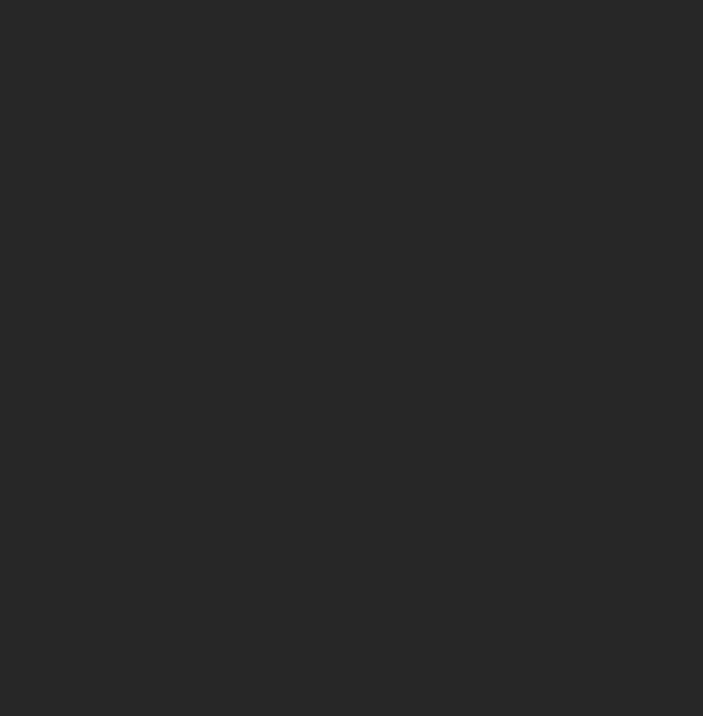
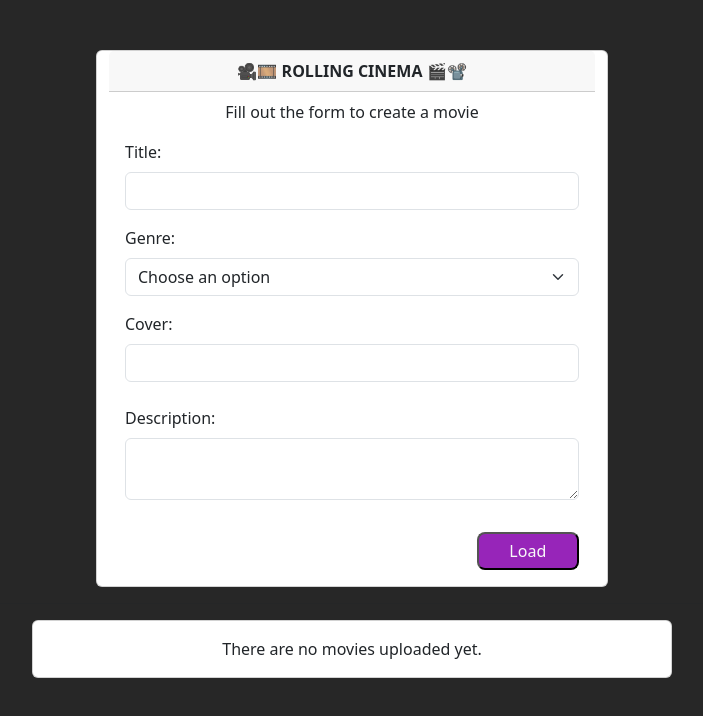
Before and after one commit to CardozoMartin/ReactRolling-Grupo2, a React (Vite) app: page / in a window 1280 px wide. Shown: the top 716 px of the page, without its empty margins (288-991 px from the left). Built offline with nearby package versions, Linux system fonts and the light colour scheme.

Commit message:
termino ejercicio 10

```diff
--- a/src/components/Ejercicio 10/Ejercicio10.jsx
+++ b/src/components/Ejercicio 10/Ejercicio10.jsx
@@ -1,5 +1,7 @@
-import { useState } from "react";
+import { useEffect, useState } from "react";
 import { useForm } from "react-hook-form";
+
+import { createRandomId } from "../../Utils";
 
 // ---------------------------
 // Ejercicio 10: Crear una aplicación web con react que contenga un formulario con los siguientes campos:
@@ -12,8 +14,9 @@ import { useForm } from "react-hook-form";
 
 
 const MovieForm = () => {
-    const {registee, handleSubmit, formState: {errors}, reset } = useForm();
-    const [movie, setMovie] = useState();
+    const {register, handleSubmit, formState: {errors}, reset } = useForm();
+    const [movie, setMovie] = useState([]);
+    // const [formMD, setFormMD] = useState({});
 
     const newMovie = (data) => {
     const newMovieData = {
@@ -21,19 +24,154 @@ const MovieForm = () => {
         movie: data,
     };
     setMovie([...movie, newMovieData]);
-    //LS
+    localStorage.setItem('movies', JSON.stringify([...movie, newMovieData]));
     reset();
-    }
+    };
 
-    //delete
+    const deleteMovie = (id) => {
+        const updatedMovies = movie.filter((apt)=> apt.id !== id);
+        setMovie(updatedMovies);
+        localStorage.setItem('movies', JSON.stringify(updatedMovies));
+    };
 
-    //is valid el nombre
+    const isValidName = (value) => {
+        const words = value.split(' ');
 
-    //useEffect LS
+        if (words.some((word) => word.trim() === '')) {
+          return 'Please avoid meaningless spaces in the title.';
+        }
+        return true;
+      };
+
+    useEffect(() => {
+        const dataFromLS = JSON.parse(localStorage.getItem('movies')) || [];
+        setMovie(dataFromLS);
+      }, []);
 
     return (
         <>
-        </>
-    )
-}
+        <form className='tenth-form container card' onSubmit={handleSubmit(newMovie)}>
+        <div className='card-header fw-bold text-center'>🎥🎞 ROLLING CINEMA 🎬📽</div>
+          <p className='text-center mt-2'>Fill out the form to create a movie</p>
+            <fieldset className='px-3'>
+              <label htmlFor='name-input' className='form-label'>
+                Title:
+              </label>
+              <input
+                type='text'
+                id='name-input'
+                className={`form-control ${errors.name ? 'is-invalid': ''}`}
+                {...register('name', {
+                  required: 'This field is required.',
+                  minLength: {
+                    value: 2,
+                    message: 'This field has a minimum of 2 characters.',
+                  },
+                  maxLength: {
+                    value: 50,
+                    message: 'This field has a maximum of 50 characters.',
+                  },
+                  validate: isValidName,
+                })}
+                required
+              />
+              <p className='text-danger'>{errors.name?.message}</p>
+            </fieldset>
+            <fieldset className='px-3'>
+              <label htmlFor='genre-input' className='form-label'>Genre:</label>
+              <select className={`form-select ${errors.genre ? 'is-invalid': ''}`}
+              id='genre-input'
+              {...register('genre',{
+                  required: 'This field is required.',
+              })}>
+              <option value=''>Choose an option</option>
+              <option value='Comedy'>Comedy</option>
+              <option value='Drama'>Drama</option>
+              <option value='Animated'>Animated</option>
+              </select>
+              <p className='text-danger'>{errors.genre?.message}</p>
+            </fieldset>
+            <fieldset className='px-3'>
+              <label htmlFor='cover-input' className='form-label'>
+                Cover:
+              </label>
+              <input
+                type='url'
+                id='cover-input'
+                className={`form-control ${errors.cover ? 'is-invalid': ''}`}
+                {...register('cover', {
+                  required: 'Image link is required.',
+                  pattern: {
+                      value: /^(https?|ftp):\/\/[^\s/$.?#].[^\s]*$/,
+                      message: 'Please enter a valid link.',
+                  },
+                  minLength: {
+                  value: 10,
+                  message: 'This field has a minimum of 10 characters.',
+              },
+              maxLength: {
+              value: 300,
+              message: 'This field has a maximum of 300 characters.',
+              },
+          })}
+          required/>
+          <p className='text-danger'>{errors.cover?.message}</p>
+          </fieldset>
+            <fieldset className='mt-2 px-3'>
+              <label htmlFor='description-input' className='form-label'>Description:
+              </label>
+              <textarea id='description-input' className={`form-control ${errors.description ? 'is-invalid': ''}`}
+              {...register('description', {
+                required: 'The description is required.',
+                minLength: {
+                  value: 3,
+                  message: 'This field has a minimum of 3 characters.',
+                },
+                maxLength: {
+                  value: 350,
+                  message: 'This field has a maximum of 350 characters.',
+                },
+              })}
+              required/>
+              <p className='text-danger'>{errors.description?.message}</p>
+            </fieldset>
+            <div className='text-end px-3'>
+              <button type='submit' className='mt-3 mb-3 btn-load'>Load</button></div>
+        </form>
+        <hr />
+        <section className="container w-50">
+        <article className="row">
+          {movie.length === 0 && <p className='text-center card p-3'>There are no movies uploaded yet.</p>}
+          {movie.map((movie) => (
+            <div className="col-6" key={movie.id}>
+              <div className="card mb-3">
+                <div className="card-body">
+                  <h5 className="card-title text-center mb-3">Movie 📽</h5>
+                  <hr />
+                  <p className="card-text ps-3">
+                    <div className="text-center">
+                    <img
+                    src={movie.movie.cover}
+                    alt={movie.movie.name}
+                    className="movie-cover"/>
+                    </div>
+                    <br />
+                    <div className="fw-bold">
+                    - Title: {movie.movie.name}</div>
+                    - Genre: {movie.movie.genre}
+                    <br />
+                    - Description: {movie.movie.description}
+                  </p>
+                  <div className='text-end'>
+                  <button type="button" className="btn-delete-tenth" onClick={() => deleteMovie(movie.id)}>Delete</button>
+                  </div>
+                </div>
+              </div>
+            </div>
+          ))}
+        </article>
+      </section>
+    </>
+    );
+};
 export default MovieForm;
--- a/src/components/Ejercicio 9/AppointmentForm.jsx
+++ b/src/components/Ejercicio 9/AppointmentForm.jsx
@@ -14,7 +14,6 @@ import { createRandomId } from '../../Utils';
 const AppointmentForm = () => {
   const {register, handleSubmit, formState: { errors }, reset} = useForm();
   const [appointment, setAppointment] = useState([]);
-  const [formData, setFormData] = useState({});
 
     const newAppointment = (data) => {
       const newAppointmentData = {
@@ -45,7 +44,6 @@ const AppointmentForm = () => {
       if (words.some((word) => word.trim() === '')) {
         return 'Please avoid meaningless spaces in the name.';
       }
-
       return true;
     };
 
--- a/src/index.css
+++ b/src/index.css
@@ -115,7 +115,7 @@ body{
   justify-content: center;
 }
 
-.btn-delete-ninth{
+.btn-delete-ninth, .btn-delete-tenth {
   background-color: #bb3928;
   color: #f9f9f9;
   border-radius: 0.5rem;
@@ -128,6 +128,30 @@ body{
   }
 }
 
+.tenth-form{
+  display: flex;
+  justify-content: center;
+  width: 40vw;
+  margin-top: 50px;
+}
+
+.btn-load{
+  background-color: #9725b9;
+  color: #f9f9f9;
+  border-radius: 0.5rem;
+  padding: 5px;
+  width: 8vw;
+
+  &:hover{
+    background-color: #c567e2;
+    color: #000000;
+  }
+}
+
+.movie-cover{
+  width: 12vw;
+}
+
 /* .article-image {
   width: 100%;
   height: 125px;
```
